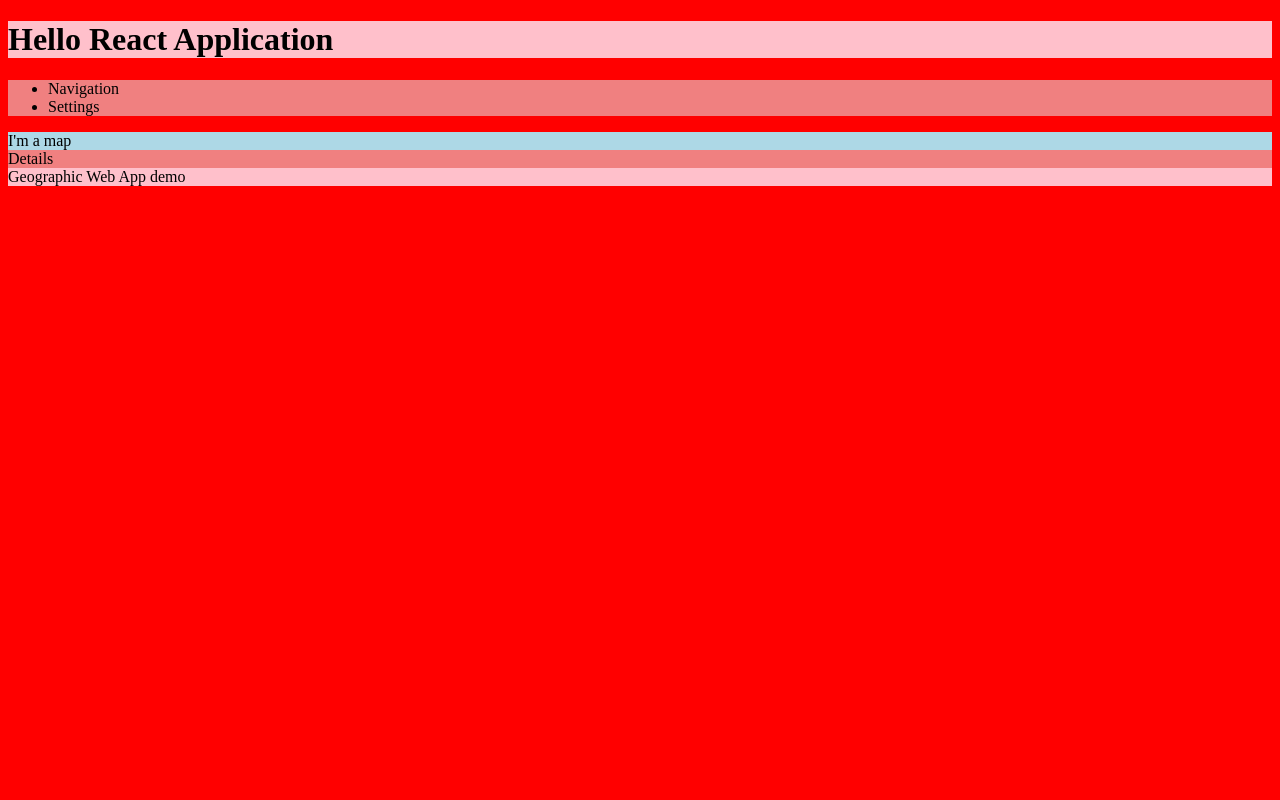
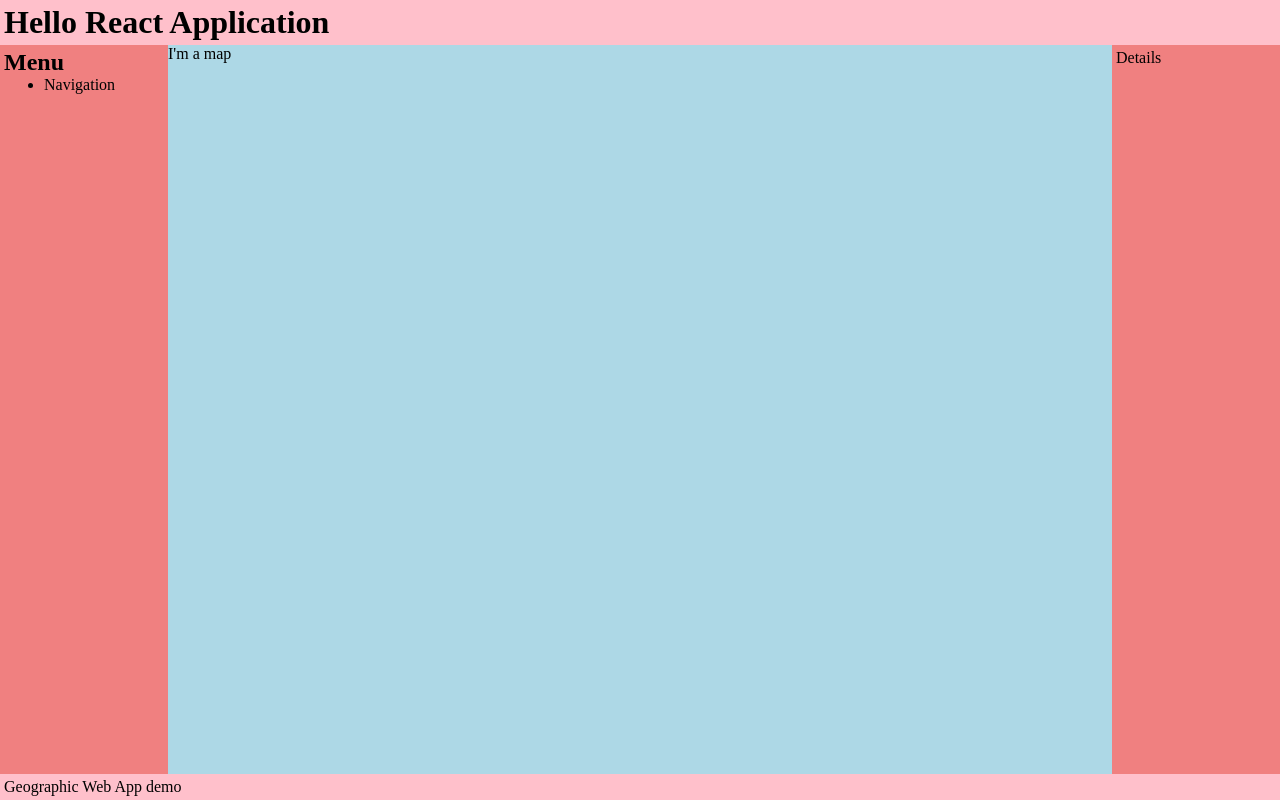
Before and after one commit to jhannes/gis-kata, a React (Vite) app: page / in a window 1280 px wide. Built offline with nearby package versions, Linux system fonts and the light colour scheme.

Commit message:
Layout areas

```diff
--- a/src/modules/application/application.css
+++ b/src/modules/application/application.css
@@ -1,15 +1,36 @@
-body {
-    background-color: red;
+* {
+  margin: 0;
 }
 
-header, footer {
-    background-color: pink;
+body {
+  background-color: red;
 }
 
-nav, aside {
-    background-color: lightcoral;
+#root {
+  background-color: white;
+  height: 100dvh;
+  display: grid;
+  grid-auto-rows: auto 1fr auto;
+}
+
+main {
+  display: flex;
+}
+
+header,
+footer {
+  background-color: pink;
+  padding: 0.25em;
+}
+
+nav,
+aside {
+  background-color: lightcoral;
+  min-width: 10em;
+  padding: 0.25em;
 }
 
 #map {
-    background-color: lightblue;
+  background-color: lightblue;
+  flex: 1;
 }
--- a/src/modules/application/application.tsx
+++ b/src/modules/application/application.tsx
@@ -8,8 +8,12 @@ export function Application() {
       </header>
       <main>
         <nav>
-          <ul>
+          <h2>Menu</h2>
+          <ul
+            style={{ display: "flex", flexDirection: "column", height: "100%" }}
+          >
             <li>Navigation</li>
+            <div style={{ flex: 1 }} />
             <li>Settings</li>
           </ul>
         </nav>
```
